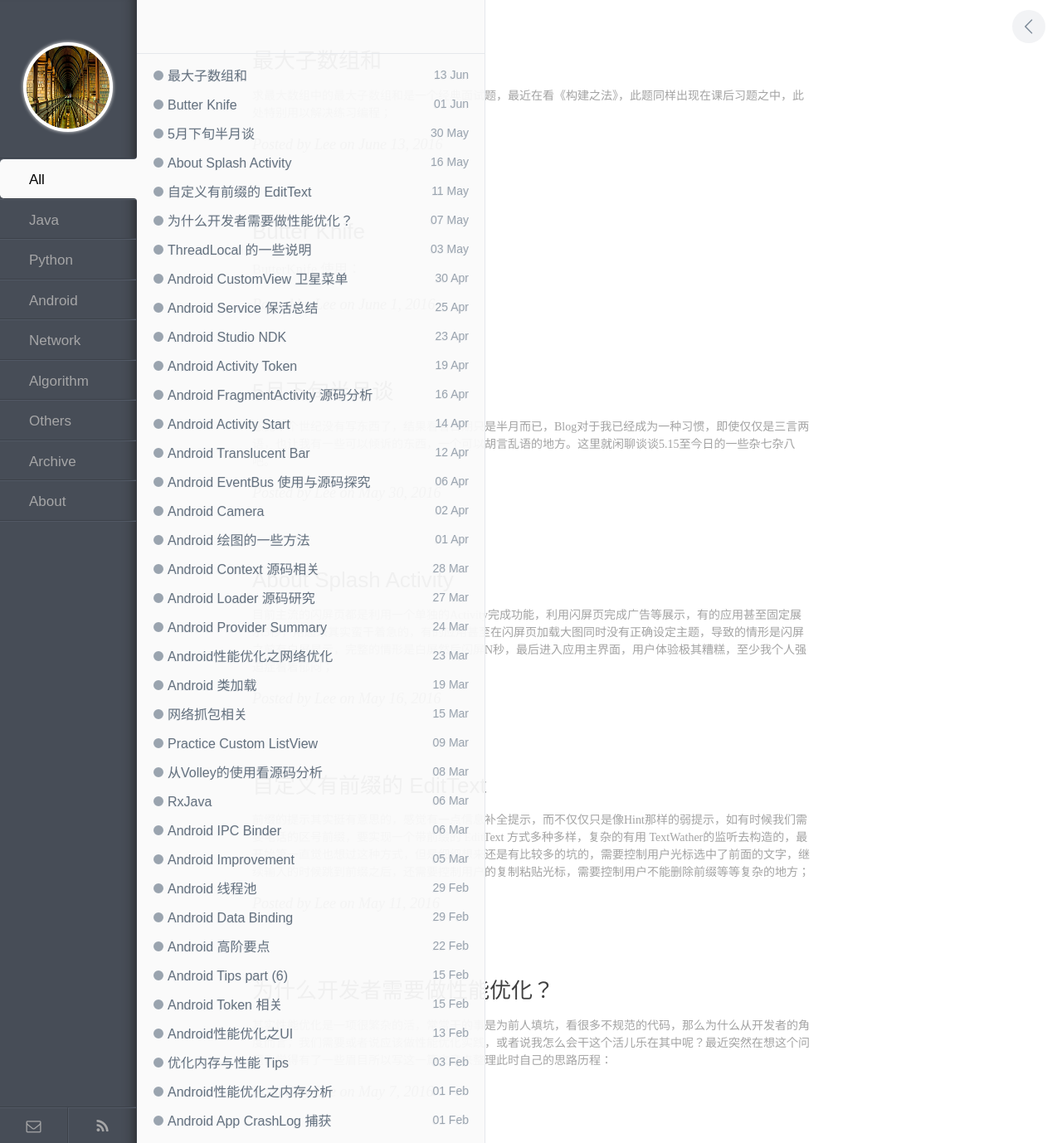
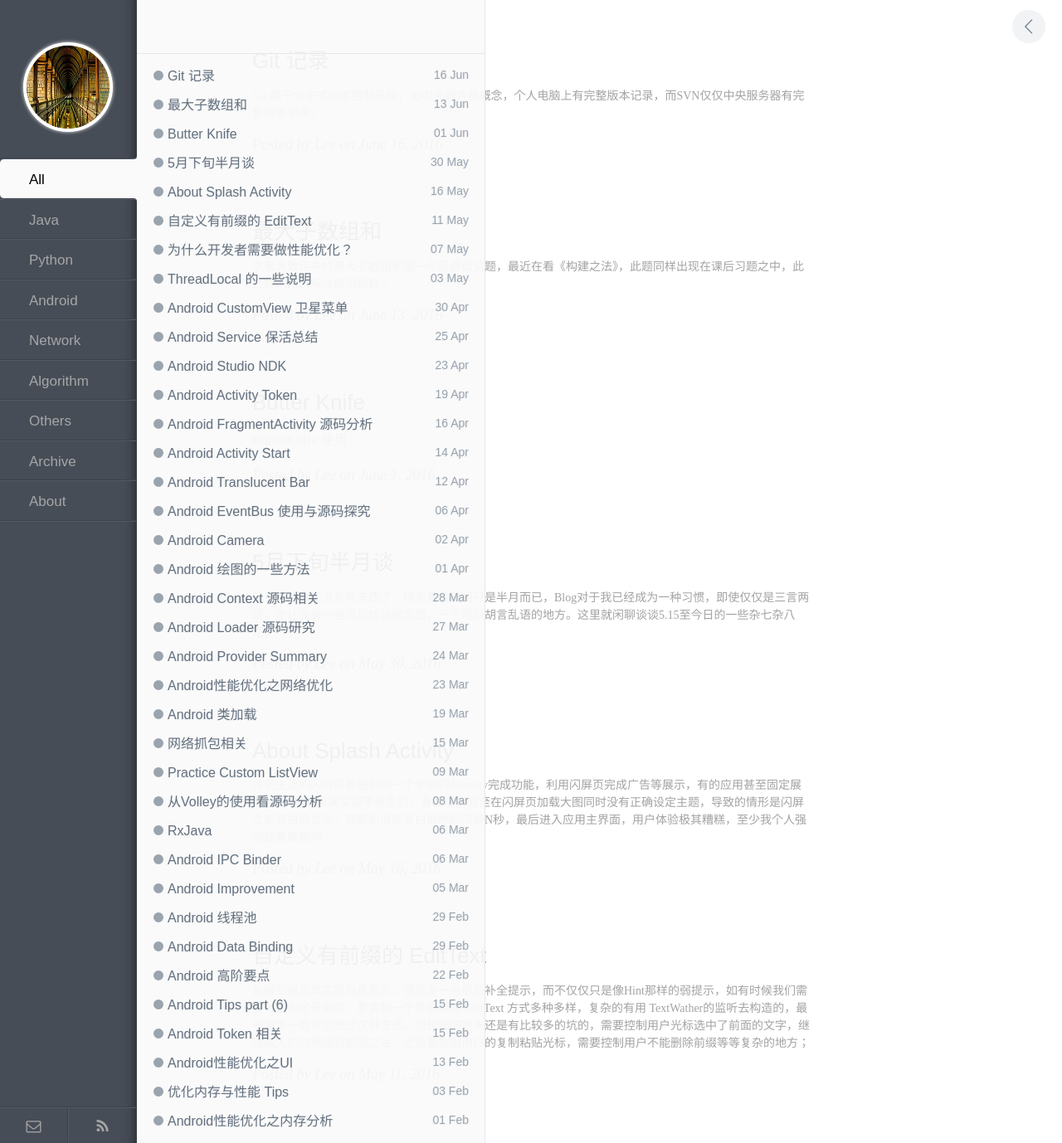
Before and after one commit to enlipan/enlipan.github.io, a Jekyll site: the page built from index.html, in a window 1280 px wide. Shown: the whole page at 83% size. Built offline with Jekyll 4.4.1, drawn with Linux system fonts in a browser that asks for light colours; nearby versions of some CDN libraries; the list of posts is cut into pages by our own code; comment, search, counter and statistics services are not loaded; some of the changed lines change nothing that is shown.

Commit message:
post page git study

```diff
--- a/_posts/2016-06-13-max-sum-child-array.md
+++ b/_posts/2016-06-13-max-sum-child-array.md
@@ -2,6 +2,7 @@
 layout: post
 title: 最大子数组和
 category: algorithm
+keywords: [android, java]
 ---
 
 求最大数组中的最大子数组和是一个经典面试题，最近在看《构建之法》，此题同样出现在课后习题之中，此处特别用以解决练习编程；
--- /dev/null
+++ b/_posts/2016-06-16-git-study-log.md
@@ -0,0 +1,50 @@
+---
+layout: post
+title: Git 记录
+category: network
+keywords: [GitHub]
+---
+
+Git 属于分布式版本控制系统，无中央服务器概念，个人电脑上有完整版本记录，而SVN仅仅中央服务器有完整版本记录。
+
+Git对比SVN的核心优势在于强大的分支管理；
+
+Git  对于文本文件的追踪非常强大，但是对于音频图片等以二进制直接存储的文件无法定位修改，曾经想用git管理Word资料，由于Word资料是二进制格式内容，也无法追踪文件改动；
+
+学习Git 其核心要落脚于两块：
+
+*  一是版本管理
+*  二是分支管理
+
+### 版本管理
+
+*   git status 仓库当前状态
+*   git diff  显示当前文件修改内容;当 git status 显示文件已修改时，可以利用diff 查看具体修改部分
+*   git log 显示历史记录，git log加自动补全tab 可以显示log摘要，而 git log 输出全部信息时往往较为杂乱，可以利用--pretty=oneline输出单行信息（其 CommitId 是由SHA1计算所得数字版本号）
+*   git reset 版本回退命令,一个问题是 当本地文件被修改却未提交时,自己不想提交想回退到编辑之前，运行reset 显示git unstaged changes after reset，我们可以放弃本次的编辑，利用如下命令：
+>  git stash
+>
+> git stash drop
+
+*  git reset 后面即可以利用 HEAD ^ 符号向上回退，每一个^ 代表一个版本，也可以利用 git log 输出的版本号，回退到指定版本
+*  git reset  --hard 命令中，--hard 表示：
+*  要理解 git 中工作区，暂存区，以及本地仓库分支，其中尤其是暂存区的思想
+
+*  撤销修改
+>  修改仅仅处于 工作区，直接利用  git checkout --file 命令 放弃工作区内容
+>  修改不仅仅位于工作区，同时已经添加到了暂存区，这时需要先清除暂存区的内容利用  git reset HEAD file  命令回退暂存区内容 —— 将暂存区的修改回退到工作区，也就是工作区有修改，但是还没有添加到暂存区的状态，再次利用 checkout --file 放弃工作区内容
+
+有问题找 help ，Git的说明在help中有详细说明
+
+### 分支管理
+
+事实上这个分类并不恰当，分支也属于版本管理一部分，上述的版本管理更多的是指的是文件管理：
+
+* git checkout -b  创建并且切换分支
+* git  branch  创建分支  git branch -d 删除分支
+*  知道 rebase 以及 merge 合并分支的差异，rebase成为衍合，衍合即在当前分支上依次重演另一分支提交历史，其合并是线性记录
+
+**stash**
+
+*  git stash 应用于紧急切换分支，中途切换分支，本来所处的分支上开发了一半内容，无法确定是否需要提交或者提交后无法运行构建，利用git stash 保存现场内容快照，当然我们可以利用 stash drop 放弃改内容，这与上面修改文件一半到回退之前版本是一样
+*  如果要恢复 stash 可以利用 git stash apply 或者 stash pop 差异在于前者不删除 stash；
```
